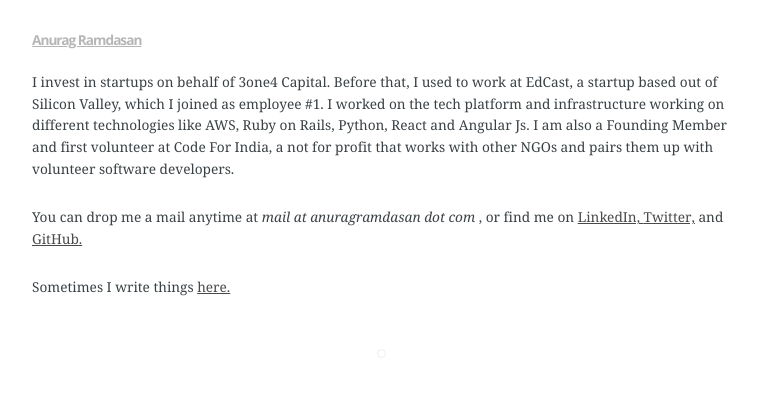
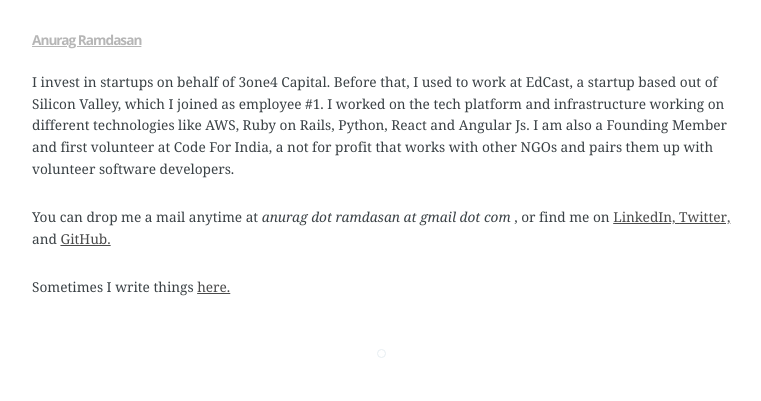
Before and after one commit to AnuragRamdasan/AnuragRamdasan.github.io, a Jekyll site: the page built from index.html, in a window 1280 px wide. Shown: the top 401 px of the page, without its empty margins (258-1019 px from the left). Built offline with Jekyll 4.4.1, drawn with Linux system fonts in a browser that asks for light colours.

Commit message:
Update index.html

```diff
--- a/index.html
+++ b/index.html
@@ -18,7 +18,7 @@ cover: false
 <p>
   You can drop me a mail anytime at
   <i>
-	mail at anuragramdasan dot com
+	anurag dot ramdasan at gmail dot com
   </i>
   , or find me on
   <a href="http://in.linkedin.com/in/anuragramdasan/" target="_blank"> LinkedIn, </a>
```
